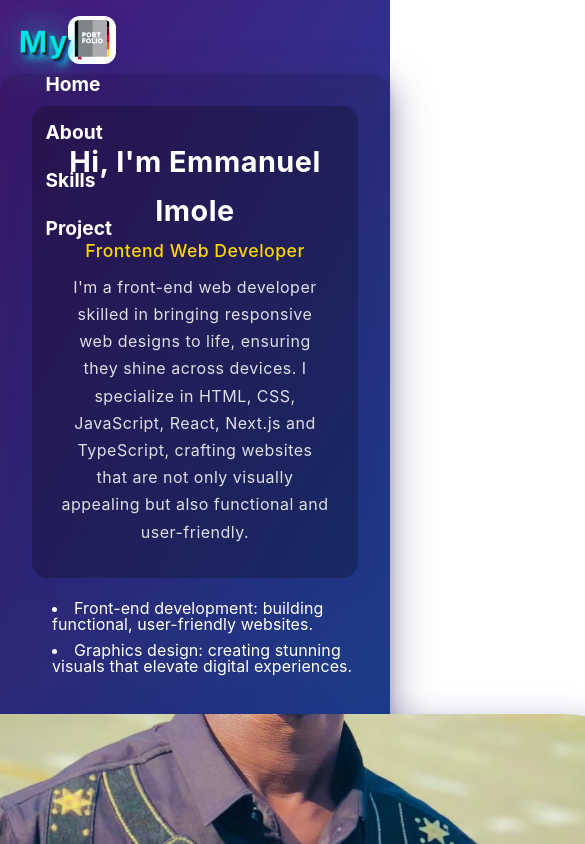
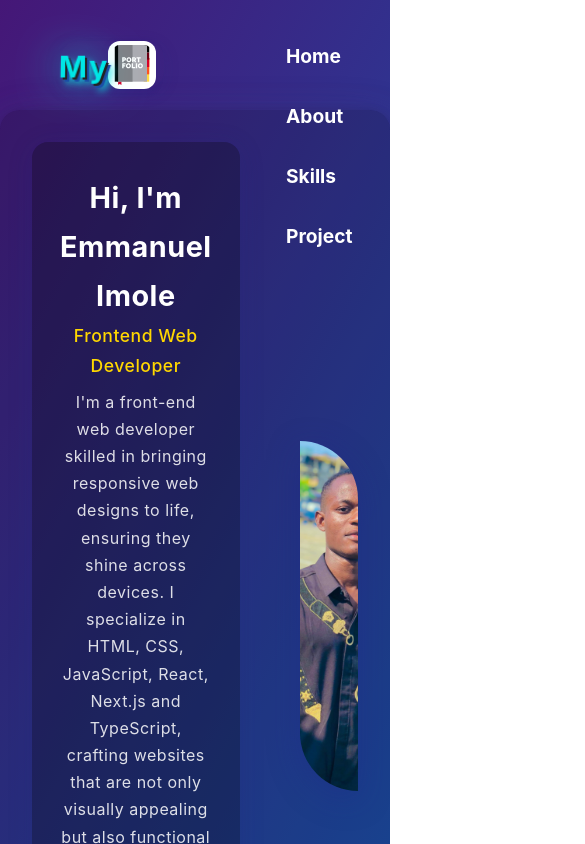
Before and after one commit to imoleayomi19/My-Portfolio, a Next.js app: page / in a window 390 px wide. Shown: the top 844 px of the page, 585 px wide, since content can reach past the window. Built offline with nearby package versions, Linux system fonts and the light colour scheme.

Commit message:
Adjust header styles for improved layout; add margin-top and refine mobile responsiveness

```diff
--- a/src/app/header.css
+++ b/src/app/header.css
@@ -92,6 +92,7 @@ header{
   font-size: 1.2rem;
   padding: 8px 18px;
   border-radius: 8px;
+  margin-top: 20px;
   display: inline-block;
   position: relative;
 }
--- a/src/app/mobile.css
+++ b/src/app/mobile.css
@@ -1,6 +1,9 @@
 @media (max-width: 768px) {
   .header {
-    flex-direction: column;
+    display: flex;
+    justify-content: space-between;
+    /* align-items: center; */
+    flex-direction: row;
     align-items: flex-start;
     padding: 16px 5%;
     height: auto;
@@ -9,20 +12,20 @@
   }
 
   .header-logo {
-    margin-top: 0 !important;
-    margin-left: 0 !important;
+    margin-top: 0;
+    margin-left: 0;
     /* width: 100%; */
   }
 
   .portfolio-icon {
-    width: 40px !important;
-    height: 40px !important;
+    width: 40px;
+    height: 40px;
     margin-right: 8px;
   }
 
   .nav {
     font-size: 1rem;
-    margin: 0 0.5rem;
+    /* margin: 0 0.5rem; */
     padding: 6px 12px;
     display: inline-block;
   }
@@ -30,17 +33,17 @@
   nav {
     display: flex;
     flex-direction: column;
-    gap: 8px;
+    /* gap: 8px; */
   }
 
   .home-row,
   .content {
-    flex-direction: column !important;
-    align-items: center !important;
-    gap: 20px !important;
+    flex-direction: column;
+    align-items: center;
+    gap: 20px;
     max-width: 98vw;
     padding: 12px;
-    margin: 24px auto 0 auto !important;
+    margin: 24px auto 0 auto;
     box-sizing: border-box;
   }
 
@@ -48,8 +51,8 @@
     display: flex;
     align-items: center;
     justify-content: center;
-    height: 300px;
-    width: 250px;
+    height: 350px;
+    /* width: 250px; */
     margin-left: 40px;
     border-radius: 50px;
 }
@@ -88,7 +91,7 @@
   }
 
   .social-links {
-    margin-left: 0 !important;
+    margin-left: 0;
     justify-content: center;
     width: 100%;
     gap: 16px;
--- a/src/app/section.css
+++ b/src/app/section.css
@@ -130,7 +130,6 @@
   display: flex;
   gap: 10px;
   cursor: pointer;
-  margin-left: 13%;
 }
 
 .social-btn:hover {
```
